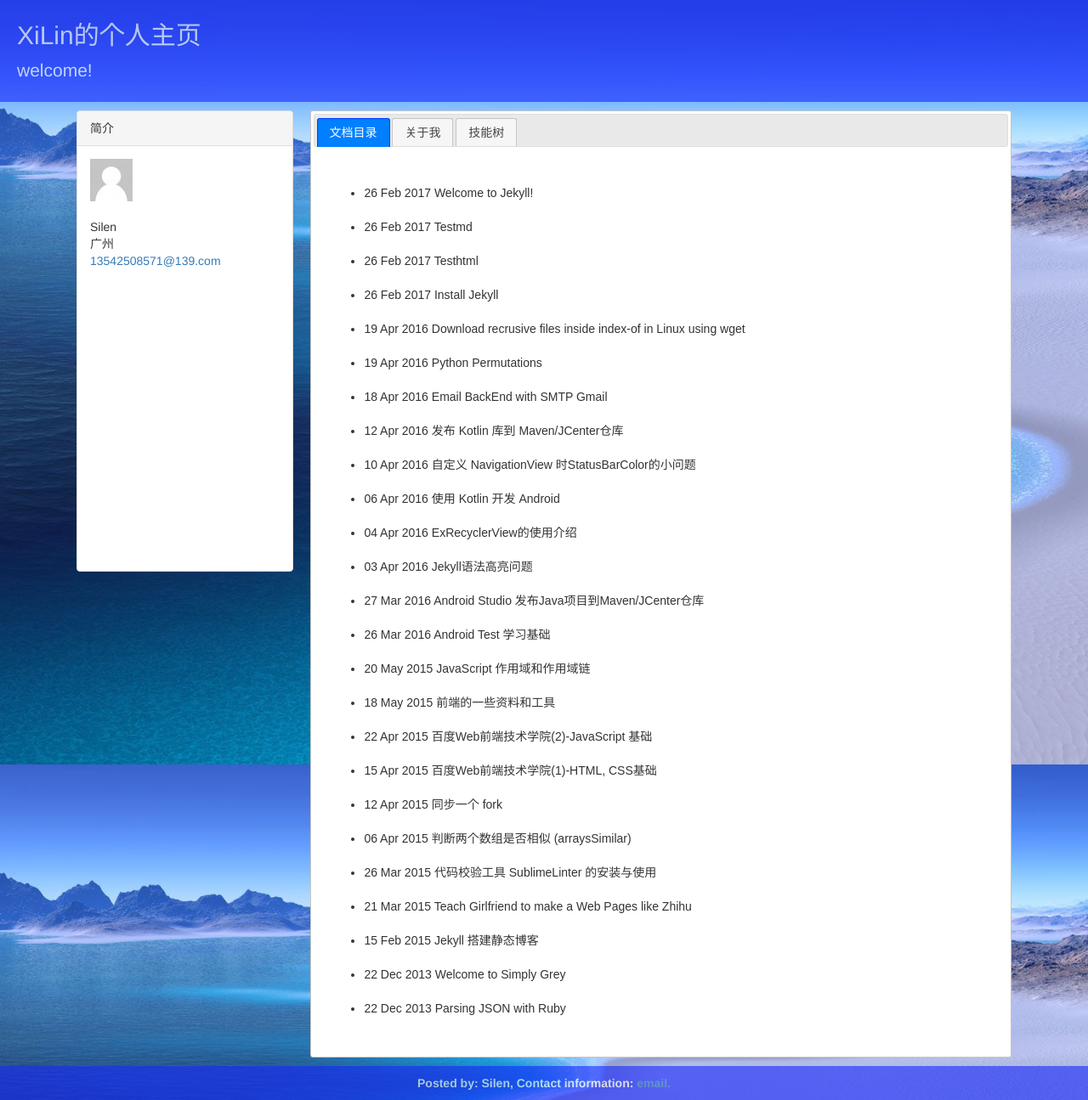
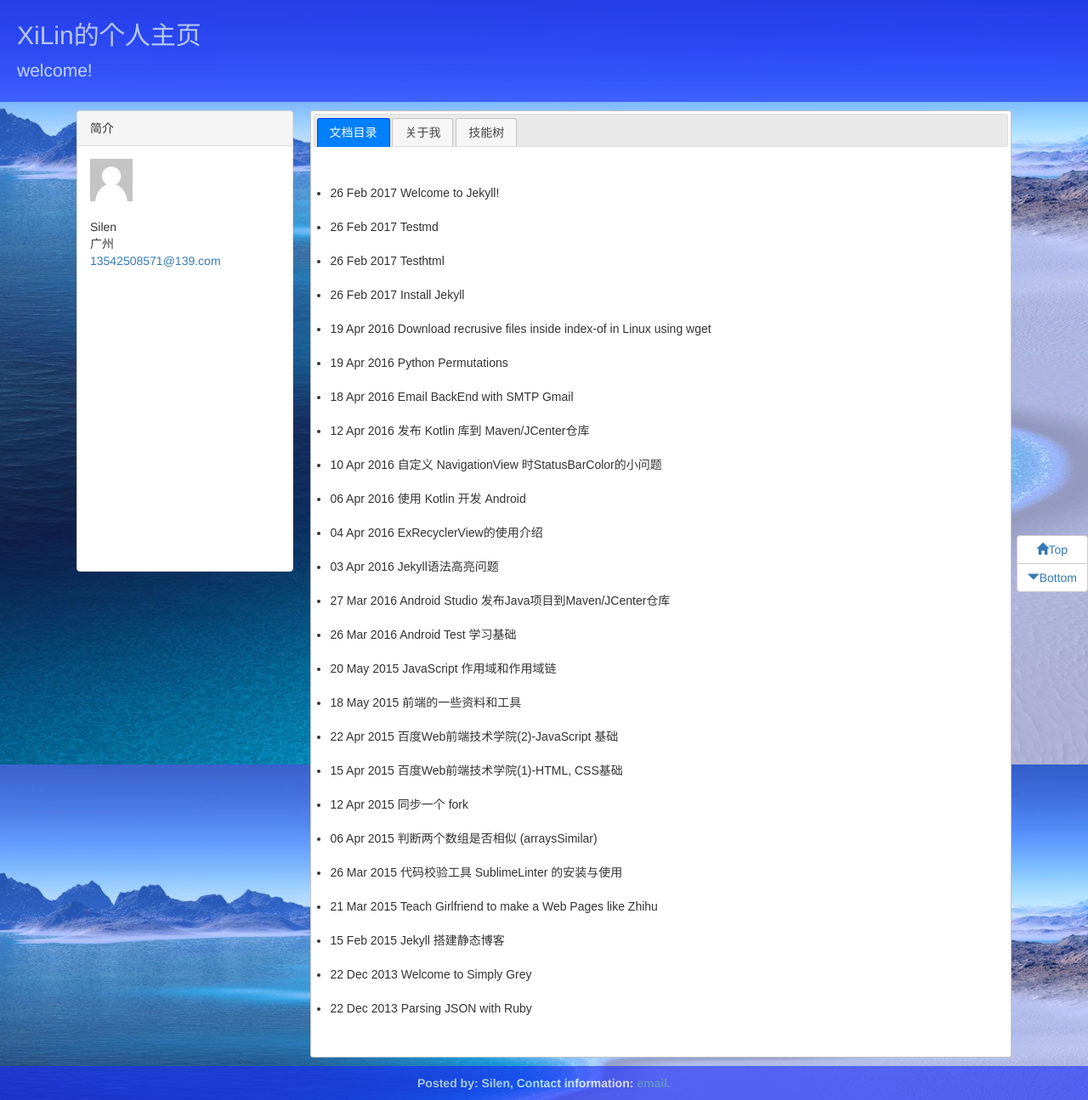
Before and after one commit to ItSilen/ItSilen.github.io, a Jekyll site: the page built from index.html, in a window 1280 px wide. Shown: the whole page at 85% size. Built offline with Jekyll 4.4.1, drawn with Linux system fonts in a browser that asks for light colours; nearby versions of some CDN libraries; library files that are not in the unit come from our copies.

Commit message:
click get menu
click get menu

```diff
--- a/_config.yml
+++ b/_config.yml
@@ -19,7 +19,7 @@
 description: > # this means to ignore newlines until "baseurl:"
 
 
-baseurl: "https://itsilen.github.io" # the subpath of your site, e.g. /blog
+# baseurl: "https://itsilen.github.io" # the subpath of your site, e.g. /blog
 url: "" # the base hostname & protocol for your site, e.g. http://example.com
 twitter_username: Silen
 github_username:  ItSilen
--- /dev/null
+++ b/_includes/index.html
@@ -0,0 +1,9 @@
+
+<title>{{ page.title }}</title>
+
+
+<ul>
+	　　{% for post in site.posts %}
+　　　　　　<li>{{ post.date | date_to_string }} <a href="{{ site.baseurl }}{{ post.url }}">{{ post.title }}</a></li>
+　　{% endfor %}
+</ul>
--- a/_layouts/default.html
+++ b/_layouts/default.html
@@ -8,10 +8,14 @@
 
   <title>Document</title>
 
+  <script type="text/javascript" src="https://itsilen.github.io/onHtmlMode/bootstrap/js/jquery.js"></script>
+
   <!-- 最新版本的 Bootstrap 核心 CSS 文件 -->
-  <link rel="stylesheet"  href="https://itsilen.github.io/onHtmlMode/bootstrap/css/bootstrap.css">
-  <script type="text/javascript" src="https://itsilen.github.io/onHtmlMode/bootstrap/js/jquery.js"></script>
-  <script type="text/javascript" src="https://itsilen.github.io/onHtmlMode/bootstrap/js/bootstrap.js"></script>
+<link rel="stylesheet" href="https://cdn.bootcss.com/bootstrap/3.3.7/css/bootstrap.min.css" integrity="sha384-BVYiiSIFeK1dGmJRAkycuHAHRg32OmUcww7on3RYdg4Va+PmSTsz/K68vbdEjh4u" crossorigin="anonymous">
+
+<!-- 最新的 Bootstrap 核心 JavaScript 文件 -->
+<script src="https://cdn.bootcss.com/bootstrap/3.3.7/js/bootstrap.min.js" integrity="sha384-Tc5IQib027qvyjSMfHjOMaLkfuWVxZxUPnCJA7l2mCWNIpG9mGCD8wGNIcPD7Txa" crossorigin="anonymous"></script>
+
   <link rel="stylesheet" href="https://code.jquery.com/ui/1.12.1/themes/base/jquery-ui.css">
   <script src="https://code.jquery.com/ui/1.12.1/jquery-ui.js"></script>
 
@@ -19,6 +23,10 @@
 
 </head>
 <body>
+
+   <div id="menu">
+      <p > {% include index.html %}</p>
+    </div>
 
   <!-- 超大屏幕 -->
   <div class="jumbotron ">
@@ -46,20 +54,20 @@
     <div class="col-md-9 col-xs-12 right">
       <div  id="tabs">
           <ul>
-            <li><a href="#tabs-1">文档目录</a></li>
+            <li><a href="#tabs-1" onclick="getMenu()">文档目录</a></li>
             <li><a href="#tabs-2">关于我</a></li>
             <li><a href="#tabs-3">技能树</a></li>
           </ul>
           <div id="tabs-1">
 
-            <p> {{content}}
-            </p>
+            <p > {{content}}</p>
           </div>
           <div id="tabs-2" >
             <p>
               {% include profile-201702.html %}
             </p>
           </div>
+
           <div id="tabs-3">
             <p>Mauris eleifend est et turpis. Duis id erat. Suspendisse potenti. Aliquam vulputate, pede vel vehicula accumsan, mi neque rutrum erat, eu congue orci lorem eget lorem. Vestibulum non ante. Class aptent taciti sociosqu ad litora torquent per conubia nostra, per inceptos himenaeos. Fusce sodales. Quisque eu urna vel enim commodo pellentesque. Praesent eu risus hendrerit ligula tempus pretium. Curabitur lorem enim, pretium nec, feugiat nec, luctus a, lacus.</p>
             <p>Duis cursus. Maecenas ligula eros, blandit nec, pharetra at, semper at, magna. Nullam ac lacus. Nulla facilisi. Praesent viverra justo vitae neque. Praesent blandit adipiscing velit. Suspendisse potenti. Donec mattis, pede vel pharetra blandit, magna ligula faucibus eros, id euismod lacus dolor eget odio. Nam scelerisque. Donec non libero sed nulla mattis commodo. Ut sagittis. Donec nisi lectus, feugiat porttitor, tempor ac, tempor vitae, pede. Aenean vehicula velit eu tellus interdum rutrum. Maecenas commodo. Pellentesque nec elit. Fusce in lacus. Vivamus a libero vitae lectus hendrerit hendrerit.</p> <p>Mauris eleifend est et turpis. Duis id erat. Suspendisse potenti. Aliquam vulputate, pede vel vehicula accumsan, mi neque rutrum erat, eu congue orci lorem eget lorem. Vestibulum non ante. Class aptent taciti sociosqu ad litora torquent per conubia nostra, per inceptos himenaeos. Fusce sodales. Quisque eu urna vel enim commodo pellentesque. Praesent eu risus hendrerit ligula tempus pretium. Curabitur lorem enim, pretium nec, feugiat nec, luctus a, lacus.</p>
@@ -71,19 +79,29 @@
     </div>
   </div>
 
+
+
+<div class="btn-group-vertical" role="group" id="bttop" aria-label="...">
+  <button type="button" class="btn btn-default"><a href="#"><span class="glyphicon glyphicon-home" aria-hidden="true"></span>Top</a></button>
+  <button type="button" class="btn btn-default"  id="tab-list" ><a href="#footer"><span class="
+glyphicon glyphicon-triangle-bottom" aria-hidden="true"></span>Bottom</a></button>
+</div>
+
   <!-- 页脚 -->
-  <div class="footer">
+  <div id="footer">
       Posted by: Silen,
           Contact information:
       <a href="mailto:{{site.email}}">email.</a>
   </div>
 
   <script>
-
+  var menu = document.getElementById("menu").innerHTML;
     $( function() {
       $( "#tabs" ).tabs();
     } );
-
+    function getMenu(){
+       document.getElementById("tabs-1").innerHTML= menu;
+    }
   </script>
 
 </body>
--- a/css/default.css
+++ b/css/default.css
@@ -1,5 +1,6 @@
-
+*{padding: 0;margin: 0;}
 html{height: 100%;}
+#menu{display: none;}
 body{min-height: 100%;position: relative;padding-bottom: 40px;background: url("/images/14.jpg") no-repeat fixed;background-size:cover;}
 .jumbotron{background-color:#1828fc ;opacity:0.6; height: 120px;padding: 5px 20px;margin-bottom: 10px;color:white;}
 .cont{width: 1100px;margin: 10px auto;/*border: 1px solid red;*/}
@@ -7,5 +8,9 @@
 .cont .right{padding: 0;}
 .cont .left-body{height: 500px;}
 .cont .panel-default{margin: 0;}
-.footer{width: 100%;line-height: 40px; background-color:#1828fc ;position:absolute;bottom:
+#bttop{position: fixed;right: 0;top:70%;}
+#bttop a:focus{text-decoration: none;}
+#bttop a:hover{text-decoration: none;}
+#bttop a:visited{text-decoration: none;}
+#footer{width: 100%;line-height: 40px; background-color:#1828fc ;position:absolute;bottom:
   0px; text-align: center;opacity:0.6;color:white;font-weight: bold;}
```
